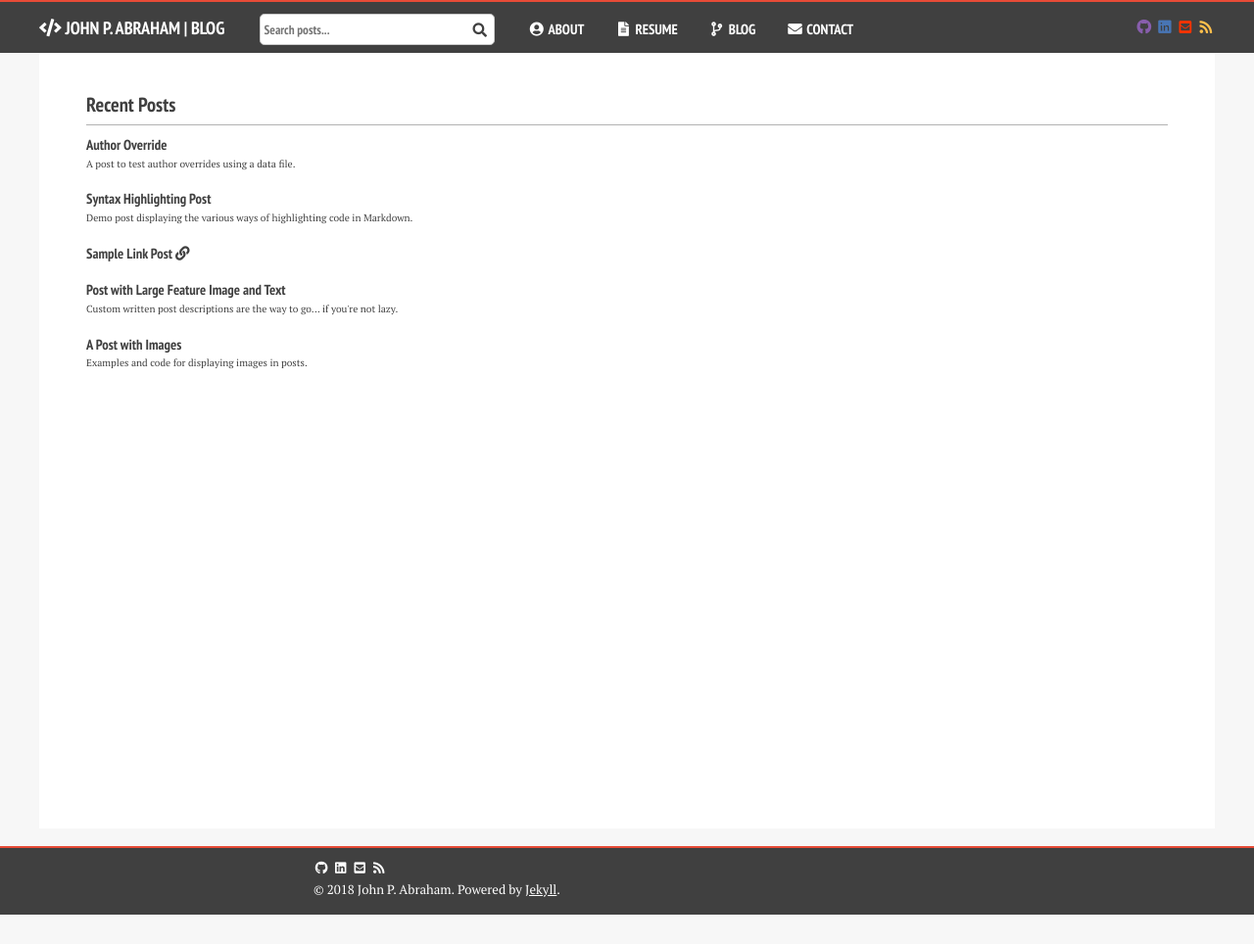
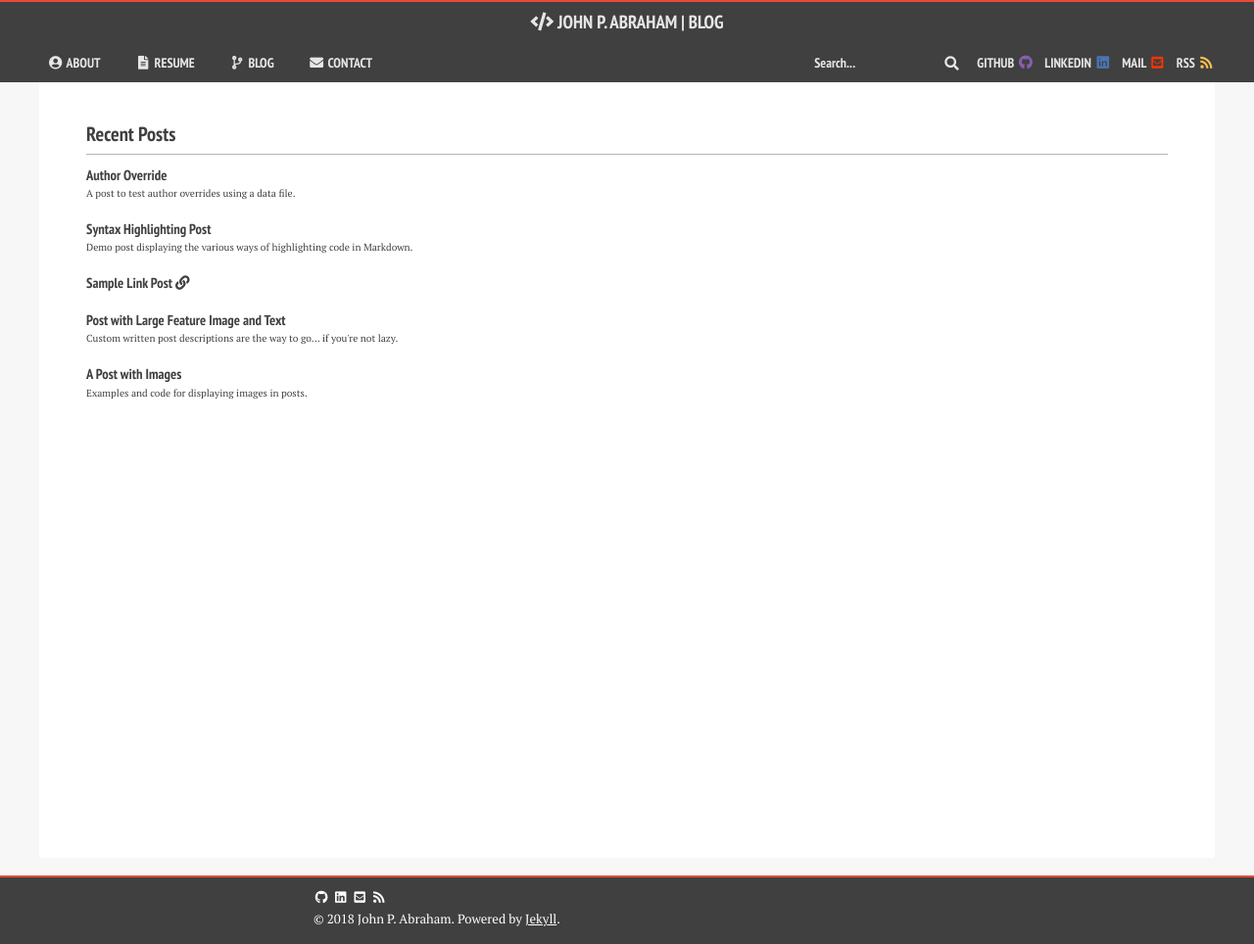
Before and after one commit to abrahamjj/abrahamjj.github.io, a Jekyll site: the page built from index.md, in a window 1280 px wide. Shown: the whole page at 98% size. Built offline with Jekyll 4.4.1, drawn with Linux system fonts in a browser that asks for light colours; nearby versions of some CDN libraries; before the commit the page ends 934 px from its top, so only the background shows below that.

Commit message:
Navigation bar refactor/restyling

```diff
--- a/_includes/_navigation.html
+++ b/_includes/_navigation.html
@@ -12,14 +12,9 @@
           {{ site.title }}</a>
         </li>
 
-        <li class="nav-search">
-          <input type="text" id="search-input" maxlength="20" placeholder="Search posts...">
-          <i class="search-input-icon fa fa-search" onclick="javascript:goToResultsPage();"></i>
-        </li>
-
+        <li class="site-pages">
           {% for nav_item in site.data.navigation %}
             {% capture nav_item_type %} {{ nav_item.title | downcase }} {% endcapture %}
-          <li class="site-pages">
               <a class="{% if nav_item_type contains page.type %}selected-nav-item{% endif %}" href="{{ domain }}{{ nav_item.url }}">
                 {% assign section = nav_item.title %} {% case section %}
                 {% when 'About' %}
@@ -31,14 +26,25 @@
                 {% when 'Contact' %}
                   <i class="fa fa-fw fa-envelope"></i>
                 {% endcase %}
+
                {{ nav_item.title }}
               </a>
+          {% endfor %}
         </li>
-        {% endfor %}
 
         <li class="social-btns">
-          {% if author.github %}<a href="http://github.com/{{ author.github }}" class="author-social" target="_blank"><i class="fab fa-fw fa-github"></i></a>{% endif %}
-          {% if author.linkedin %}<a href="http://linkedin.com/in/{{ author.linkedin }}" class="author-social" target="_blank"><i class="fab fa-fw fa-linkedin"></i></a>{% endif %}
+          {% if author.github %}
+            <a href="http://github.com/{{ author.github }}" class="author-social" target="_blank">
+              GitHub
+              <i class="fab fa-fw fa-github"></i>
+            </a>
+          {% endif %}
+          {% if author.linkedin %}
+            <a href="http://linkedin.com/in/{{ author.linkedin }}" class="author-social" target="_blank">
+              LinkedIn
+              <i class="fab fa-fw fa-linkedin"></i>
+            </a>
+          {% endif %}
           {% if author.email.name %}
             <a
               class="author-social"
@@ -46,10 +52,19 @@
               data-domain="{{ author.email.domain }}"
               data-tld="{{ author.email.tld }}"
               href="#" onclick="window.location.href = 'mailto:'+this.dataset.name+'@'+this.dataset.domain+'.'+this.dataset.tld">
+              Mail
               <i class="fa fa-fw fa-envelope-square"></i>
             </a>
           {% endif %}
-          <a href="/feed.xml" target="_blank" class="author-social"><i class="fa fa-fw fa-rss"></i></a>
+          <a href="/feed.xml" target="_blank" class="author-social">
+            RSS
+            <i class="fa fa-fw fa-rss"></i>
+          </a>
+        </li>
+
+        <li class="nav-search">
+          <input type="text" id="search-input" maxlength="20" placeholder="Search...">
+          <i class="fa fa-search" onclick="javascript:goToResultsPage();"></i>
         </li>
       </ul>
     </nav>
--- a/assets/css/_sass/navigation.scss
+++ b/assets/css/_sass/navigation.scss
@@ -86,7 +86,7 @@
     }
     &.mobile-menu {
       cursor: pointer;
-      margin-right: 2rem;
+      margin-right: 1rem;
       a {
         @include font-rem(24);
       }
@@ -96,75 +96,96 @@
     }
     &.site-header {
       font-weight: 700;
-      margin-right: 2rem;
+      line-height: 2.5rem;
+      display: inline-block;
       text-transform: uppercase;
       font-family: $heading-font;
-      @include font-rem(25);
+      @media #{$large} {
+        display: block;
+      }
       a {
-        padding-top: .85rem;
-        padding-bottom: .75rem;
+        @include font-rem(26);
+        color: lighten(grey, 40);
         @media #{$large} {
           padding-bottom: 0;
         }
       }
     }
+    &.site-pages {
+      display: none;
+      line-height: 2.5rem;
+      @include font-rem(19);
+      @media #{$large} {
+        display: inline;
+      }
+      a {
+        margin-right: 1rem;
+        color: lighten(grey, 40);
+        padding: 0 .5rem 0 .5rem;
+        &:hover,
+        &.selected-nav-item {
+          border-bottom: .2rem solid $orange;
+        }
+      }
+    }
     &.nav-search {
+      line-height: 2.5rem;
       margin: 0 auto;
       @media #{$medium} {
-        padding-top: .5rem;
-        margin-right: 1.5rem;
+        margin-right: .5rem;
       }
       input {
         margin: 0;
-        width: 15rem;
+        width: 10rem;
         height: 2rem;
         font-weight: 600;
-        color: $light-black;
+        color: lighten(grey, 40);
+        @include font-rem(19);
         border-radius: .3rem;
+        background: $nav-color;
         font-family: $heading-font;
-        &:hover,
-        &:focus {
-          border: .11rem solid $orange;
-          @include box-shadow(0 0 .3em $orange);
+        border: .11rem solid $nav-color;
+        @include box-shadow(0 0 0 .15em $nav-color);
+        &::placeholder {
+          color: lighten(grey, 40);
+          opacity: 1;
+        }
+        &:-ms-input-placeholder {
+          color: lighten(grey, 40);
+        }
+        &::-ms-input-placeholder {
+          color: lighten(grey, 40);
         }
       }
-      .search-input-icon {
+      i {
         top: 1px;
         width: 0;
         z-index: 1;
         left: -25px;
         cursor: pointer;
         position: relative;
-        color: $light-black;
-      }
-    }
-    &.site-pages {
-      display: none;
-      margin-right: .5rem;
-      @media #{$large} {
-        display: inline;
-      }
-      a {
-        padding: 1rem 1rem .75rem .25rem;
-        border-bottom: .2rem solid $nav-color;
-        &:hover,
-        &.selected-nav-item {
-          border-bottom: .2rem solid $orange;
-        }
+        color: lighten(grey, 40);
       }
     }
     &.social-btns {
-      padding-top: 1rem;
-      @include font-rem(20);
-      a:hover {
-        @include scale(1.2);
+      line-height: 2.5rem;
+      a {
+        @include font-rem(19);
+        color: lighten(grey, 40);
+        margin-right: .5rem;
+        &:last-child {
+          margin-right: 0;
+        }
+        &:hover {
+          @include opacity(.75);
+        }
       }
       .fa-github          { color: $github-color; }
       .fa-linkedin        { color: $linkedin-color; }
       .fa-envelope-square { color: $envelope-color; }
       .fa-rss             { color: $rss-color; }
     }
-
+    &.nav-search,
     &.social-btns {
       float: right;
     }
--- a/assets/css/_sass/page.scss
+++ b/assets/css/_sass/page.scss
@@ -70,7 +70,7 @@ body {
         }
         @media #{$large} {
           .post-content {
-            width: 78%;
+            width: 82%;
             padding-right: 2rem;
             display: inline-block;
             border-right: 1px solid #cccccc;
@@ -131,7 +131,7 @@ body {
 
 /* Author sidebar & author/article separator*/
 .article-author-side {
-  width: 20%;
+  width: 16%;
   float: right;
   display: none;
   color: $light-black;
@@ -164,7 +164,7 @@ body {
   }
 
   .bio-photo {
-    max-width: 75%;
+    max-width: 90%;
     @include rounded(50%);
     &:hover {
       @include box-shadow(0 0 0 .15em $orange);
```
Lines whose indentation alone changed are shown as unchanged.
